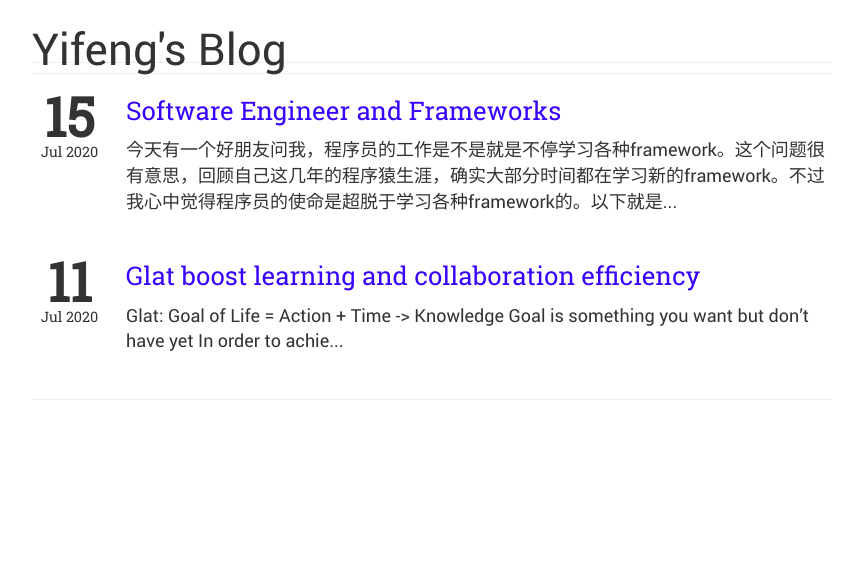
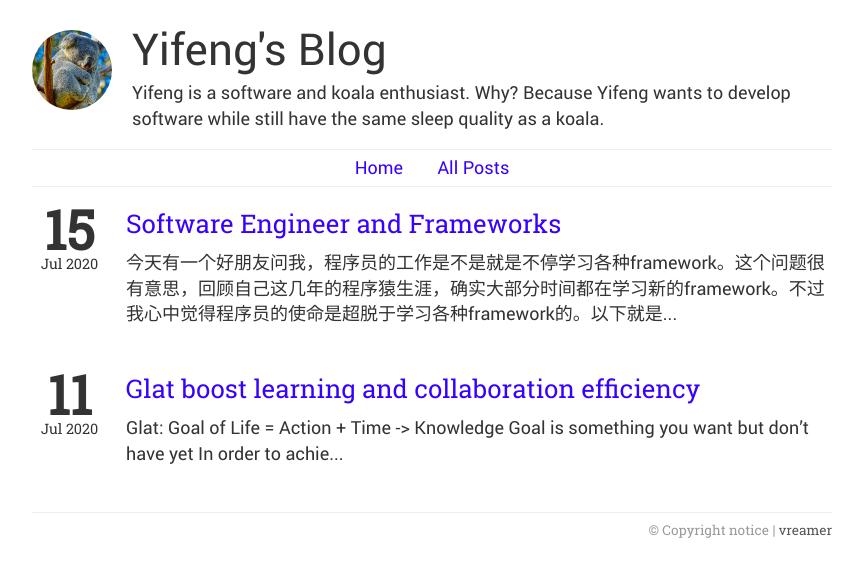
Before and after one commit to vreamer/vreamer.github.io, a plain HTML site: page index.html in a window 1280 px wide. Shown: the whole page, without its empty margins (208-1071 px from the left). Drawn offline with Linux system fonts and the light colour scheme.

Commit message:
Furnish blog with details

```diff
--- a/categories/index.xml
+++ b/categories/index.xml
@@ -6,6 +6,7 @@
     <description>Recent content in Categories on vreamer.github.io</description>
     <generator>Hugo -- gohugo.io</generator>
     <language>en-us</language>
+    <copyright>© Copyright notice | vreamer</copyright>
 
     <atom:link href="https://vreamer.github.io/categories/index.xml" rel="self" type="application/rss+xml" />
 
--- a/index.html
+++ b/index.html
@@ -20,8 +20,14 @@
 <title>Yifeng&#39;s Blog </title></head>
 <body><header>
 
+  <div id="avatar">
+    <a href="https://vreamer.github.io/">
+      <img src="/img/avatar-koala.jpg" alt="Yifeng&#39;s Blog">
+    </a>
+  </div>
+
   <div id="titletext"><h1 id="title"><a href="https://vreamer.github.io/">Yifeng&#39;s Blog</a></h1></div>
-  <div id="title-description"><div id=social>
+  <div id="title-description"><p id="subtitle">Yifeng is a software and koala enthusiast. Why? Because Yifeng wants to develop software while still have the same sleep quality as a koala.</p><div id=social>
     <nav>
       <ul></ul>
     </nav>
@@ -30,6 +36,10 @@
   <div id="mainmenu">
     <nav>
       <ul>
+
+        <li><a href="/">Home</a></li>
+
+        <li><a href="/posts">All Posts</a></li>
 
       </ul>
     </nav>
@@ -85,7 +95,7 @@ Goal is something you want but don’t have yet In order to achie...
 </div>
 
 </main><footer>
-
+ © Copyright notice | <a href="https://github.com/veamer/vreamer.github.io">vreamer</a>
 
 
 
--- a/index.xml
+++ b/index.xml
@@ -6,6 +6,7 @@
     <description>Recent content on vreamer.github.io</description>
     <generator>Hugo -- gohugo.io</generator>
     <language>en-us</language>
+    <copyright>© Copyright notice | vreamer</copyright>
     <lastBuildDate>Wed, 15 Jul 2020 12:23:51 +0800</lastBuildDate>
 
     <atom:link href="https://vreamer.github.io/index.xml" rel="self" type="application/rss+xml" />
--- a/posts/index.xml
+++ b/posts/index.xml
@@ -6,6 +6,7 @@
     <description>Recent content in Posts on vreamer.github.io</description>
     <generator>Hugo -- gohugo.io</generator>
     <language>en-us</language>
+    <copyright>© Copyright notice | vreamer</copyright>
     <lastBuildDate>Wed, 15 Jul 2020 12:23:51 +0800</lastBuildDate>
 
     <atom:link href="https://vreamer.github.io/posts/index.xml" rel="self" type="application/rss+xml" />
--- a/tags/index.xml
+++ b/tags/index.xml
@@ -6,6 +6,7 @@
     <description>Recent content in Tags on vreamer.github.io</description>
     <generator>Hugo -- gohugo.io</generator>
     <language>en-us</language>
+    <copyright>© Copyright notice | vreamer</copyright>
 
     <atom:link href="https://vreamer.github.io/tags/index.xml" rel="self" type="application/rss+xml" />
 
```
Also changed, not shown: 404.html (+12 -2 lines), categories/index.html (+12 -2 lines), posts/glat-boost-efficiency/index.html (+12 -2 lines), posts/index.html (+12 -2 lines), posts/software-engineer-and-frameworks/index.html (+12 -2 lines), tags/index.html (+12 -2 lines), img/avatar-koala.jpg (added).
